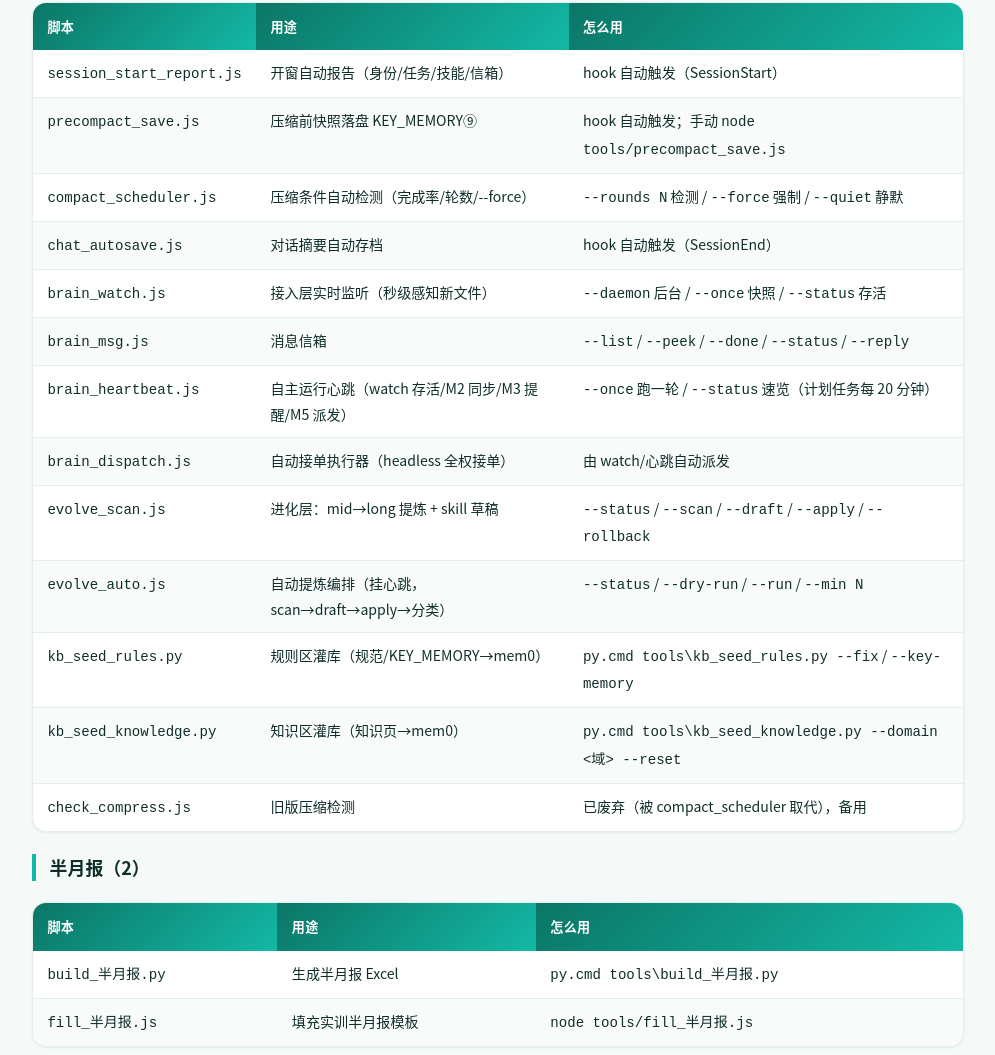
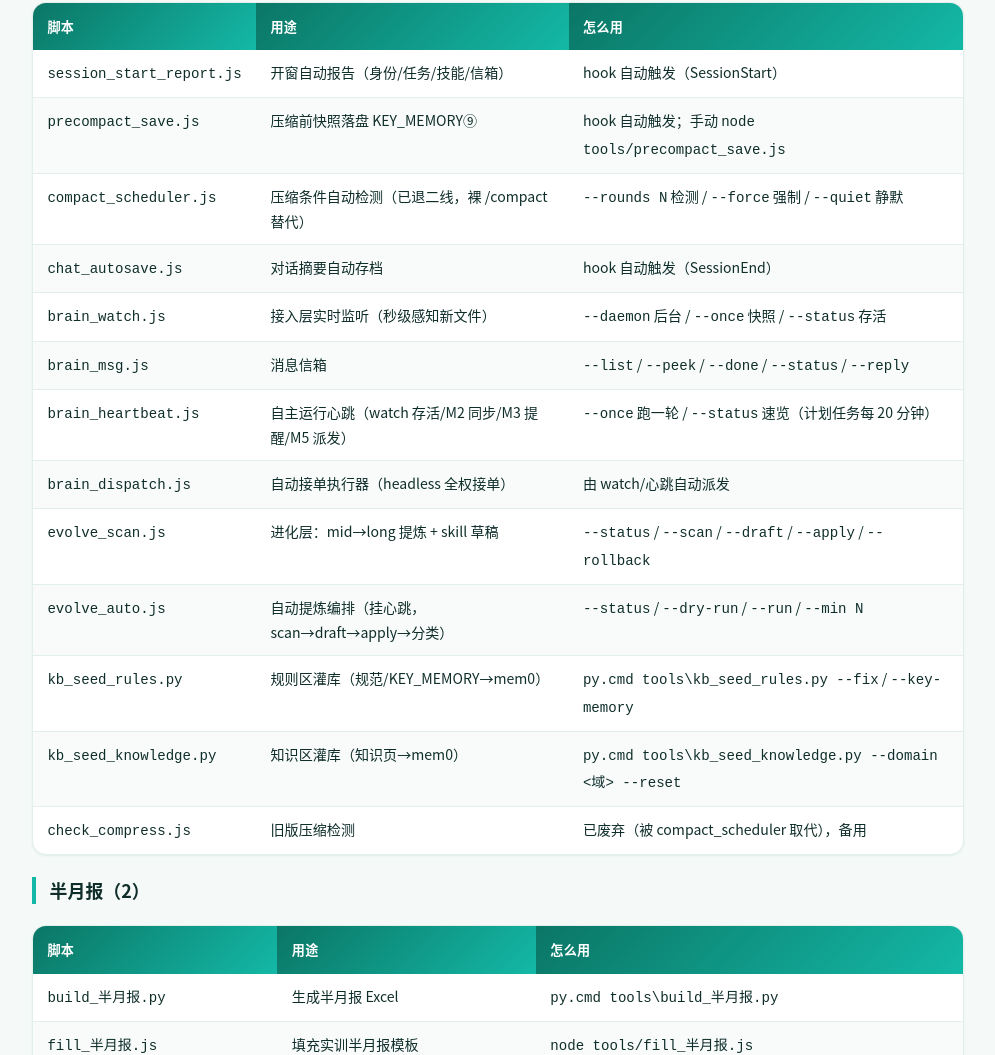
Before and after one commit to shenlang1111/notes, a plain HTML site: page knowledge-base/domains/会话记录/shared-tools-index.html in a window 1280 px wide. Shown: the part 1677-2732 px from the top of the page, without its empty margins (142-1137 px from the left). Drawn offline with Linux system fonts and the light colour scheme.

Commit message:
deploy: update knowledge-base/domains/会话记录/shared-tools-index.html

```diff
--- a/knowledge-base/domains/会话记录/shared-tools-index.html
+++ b/knowledge-base/domains/会话记录/shared-tools-index.html
@@ -80,7 +80,7 @@
       <tbody>
         <tr><td><code>session_start_report.js</code></td><td>开窗自动报告（身份/任务/技能/信箱）</td><td>hook 自动触发（SessionStart）</td></tr>
         <tr><td><code>precompact_save.js</code></td><td>压缩前快照落盘 KEY_MEMORY⑨</td><td>hook 自动触发；手动 <code>node tools/precompact_save.js</code></td></tr>
-        <tr><td><code>compact_scheduler.js</code></td><td>压缩条件自动检测（完成率/轮数/--force）</td><td><code>--rounds N</code> 检测 / <code>--force</code> 强制 / <code>--quiet</code> 静默</td></tr>
+        <tr><td><code>compact_scheduler.js</code></td><td>压缩条件自动检测（已退二线，裸 /compact 替代）</td><td><code>--rounds N</code> 检测 / <code>--force</code> 强制 / <code>--quiet</code> 静默</td></tr>
         <tr><td><code>chat_autosave.js</code></td><td>对话摘要自动存档</td><td>hook 自动触发（SessionEnd）</td></tr>
         <tr><td><code>brain_watch.js</code></td><td>接入层实时监听（秒级感知新文件）</td><td><code>--daemon</code> 后台 / <code>--once</code> 快照 / <code>--status</code> 存活</td></tr>
         <tr><td><code>brain_msg.js</code></td><td>消息信箱</td><td><code>--list</code> / <code>--peek</code> / <code>--done</code> / <code>--status</code> / <code>--reply</code></td></tr>
```
